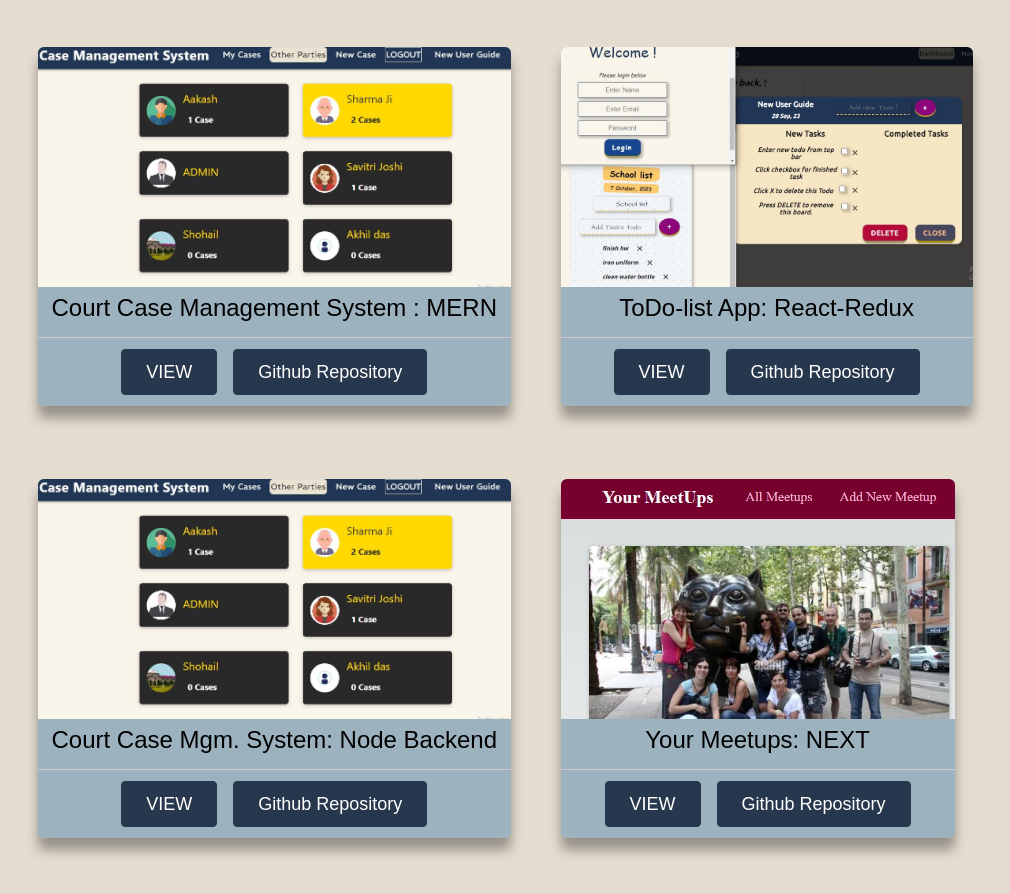
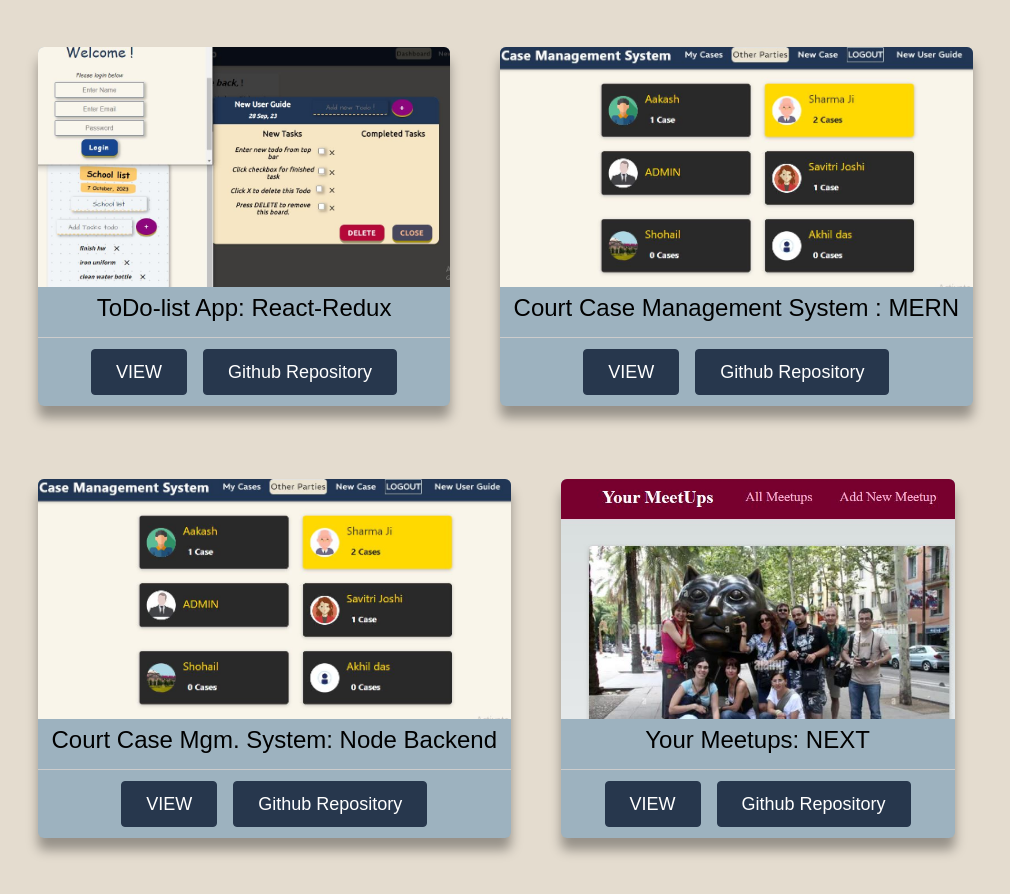
Before and after one commit to Aakash-mishra2/Portfolio, a React (Create React App) app: page /projects in a window 1280 px wide. Shown: the top 894 px of the page, without its empty margins (76-1086 px from the left). Built offline with nearby package versions, Linux system fonts and the light colour scheme; a web font is replaced by a local one.

Commit message:
projects list changed

```diff
--- a/src/projects/AllProjects.js
+++ b/src/projects/AllProjects.js
@@ -7,15 +7,6 @@ import todo from "../icons/todo-app.JPG"
 export default function AllProjects() {
     const ALL_PROJECTS = [
         {
-            id: 'thl234',
-            title: 'Court Case Management System : MERN',
-            description: "Full MERN Stack web application to manage pending court cases for citizens and register new case applications online. BACKEND: https://github.com/Aakash-mishra2/CCMS-backEnd",
-            image: ccms,
-            projectUrl: 'https://yourccms.netlify.app/',
-            gitURL: 'https://github.com/Aakash-mishra2/CCMS-reactjs-front-end',
-            techStack: "Frontend: ReactJS, Hooks, TailwindCSS, Axios, Redux, HTML-CSS  Backend: RestAPI, NodeJS, ExpressJS, Javascript, MongoDB ",
-        },
-        {
             id: 'tda234',
             title: 'ToDo-list App: React-Redux',
             description: "On the go Todo-list management application. CRUD your tasks and boards( task-lists) on the go.",
@@ -24,6 +15,15 @@ export default function AllProjects() {
             gitURL: 'https://github.com/Aakash-mishra2/todo-app-assignment',
             techStack: 'React, Redux, TailwindCSS, Styled-components, MaterialUI, HTML-CSS',
 
+        },
+        {
+            id: 'thl234',
+            title: 'Court Case Management System : MERN',
+            description: "Full MERN Stack web application to manage pending court cases for citizens and register new case applications online. BACKEND: https://github.com/Aakash-mishra2/CCMS-backEnd",
+            image: ccms,
+            projectUrl: 'https://yourccms.netlify.app/',
+            gitURL: 'https://github.com/Aakash-mishra2/CCMS-reactjs-front-end',
+            techStack: "Frontend: ReactJS, Hooks, TailwindCSS, Axios, Redux, HTML-CSS  Backend: RestAPI, NodeJS, ExpressJS, Javascript, MongoDB ",
         },
         {
             id:'shl234',
```
